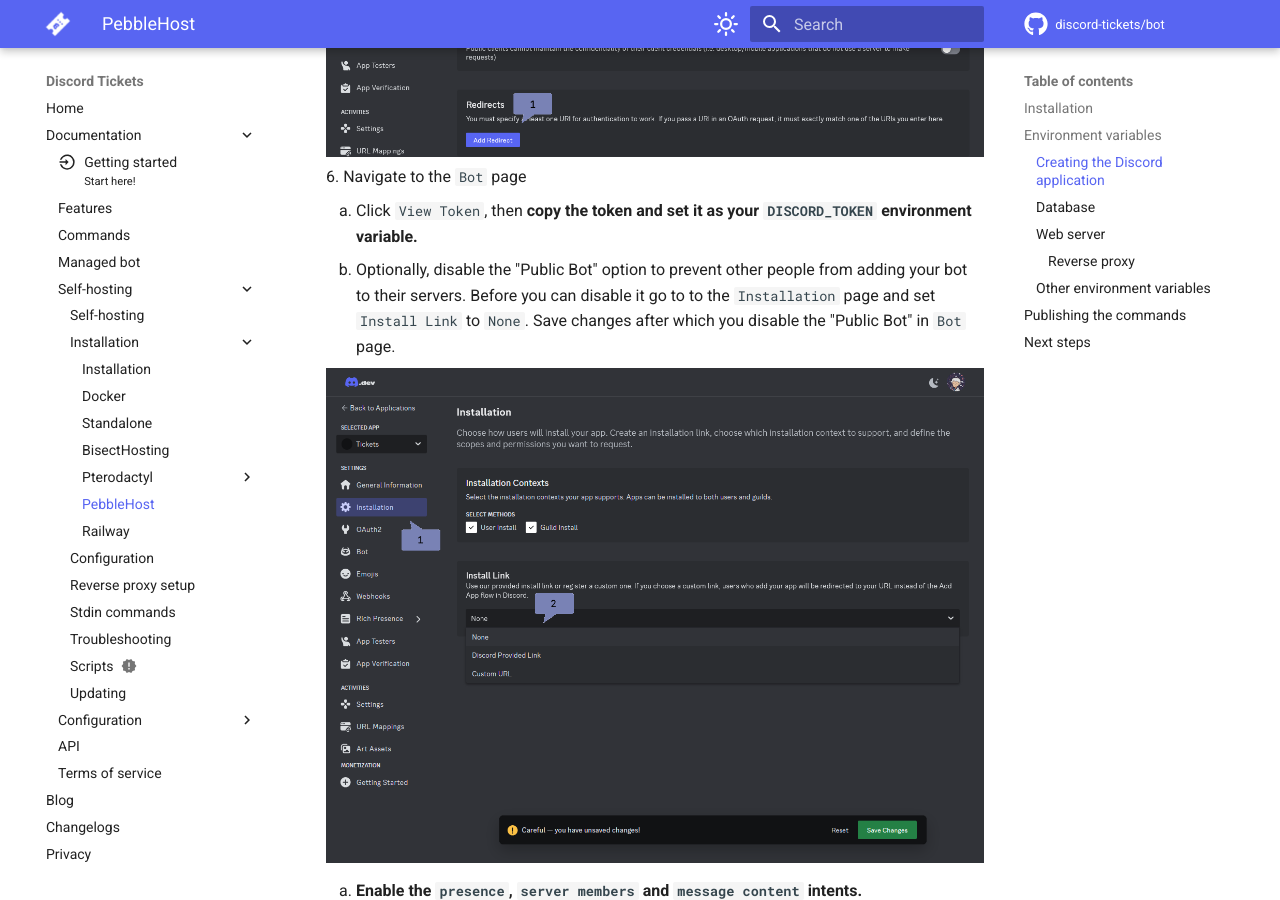
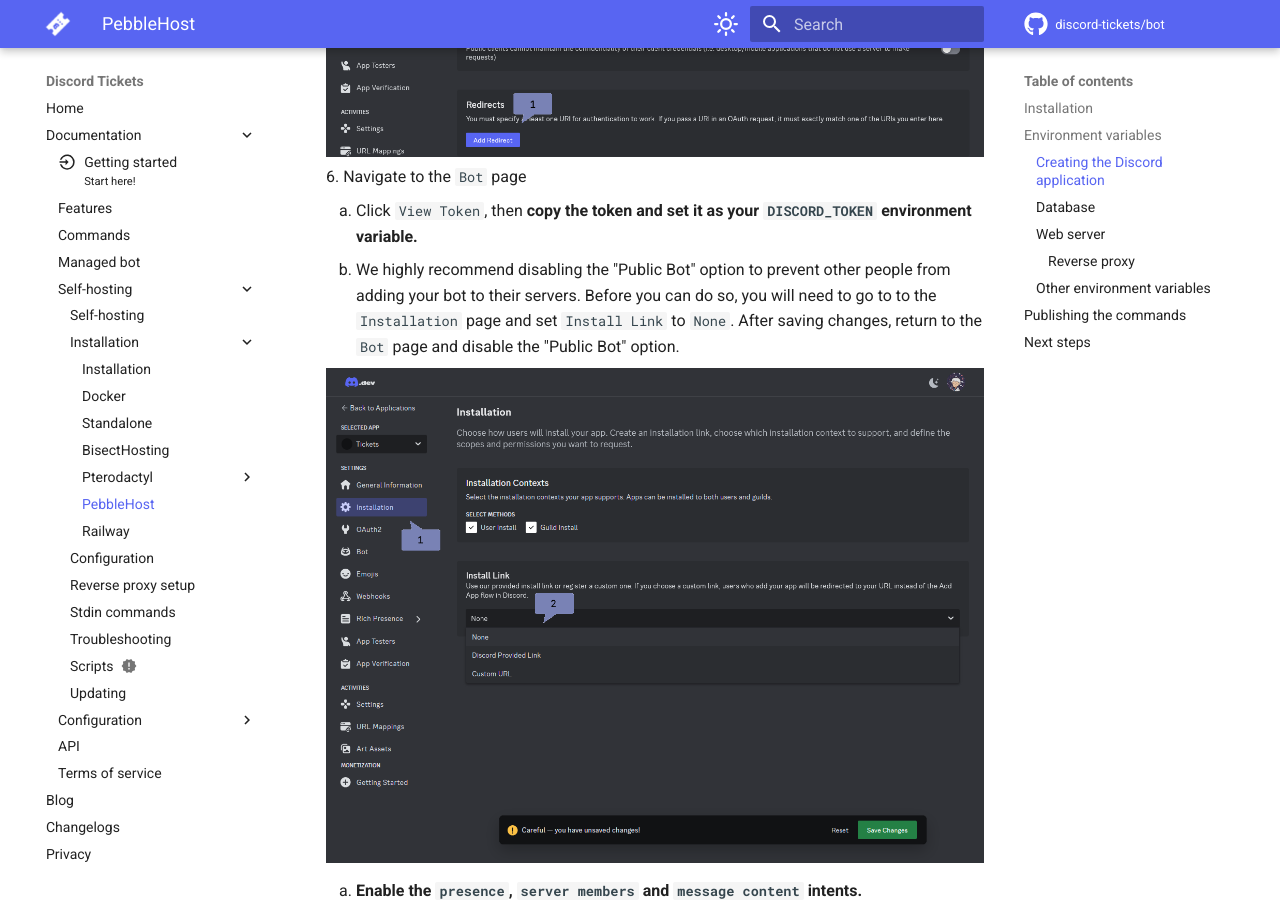
Before and after one commit to discord-tickets/docs, an MkDocs documentation site: the page built from docs/self-hosting/installation/pebblehost.md, in a window 1280 px wide and 900 px high, scrolled down 4057 px. Built offline with MkDocs 1.6.1 and Material for MkDocs 9.7.7, drawn with Linux system fonts in a browser that asks for light colours; comment, search, counter and statistics services are not loaded.

Commit message:
Update line

```diff
--- a/includes/discord-application.md
+++ b/includes/discord-application.md
@@ -33,7 +33,7 @@
 6. Navigate to the `Bot` page
 
 	1. Click `View Token`, then **copy the token and set it as your `DISCORD_TOKEN` environment variable.**
-	2. Optionally, disable the "Public Bot" option to prevent other people from adding your bot to their servers. Before you can disable it go to to the `Installation` page and set `Install Link` to `None`. Save changes after which you disable the "Public Bot" in `Bot` page.
+	2. We highly recommend disabling the "Public Bot" option to prevent other people from adding your bot to their servers. Before you can do so, you will need to go to to the `Installation` page and set `Install Link` to `None`. After saving changes, return to the `Bot` page and disable the "Public Bot" option.
 
 	![Screenshot](/img/discord-application-5.png)
 
```
